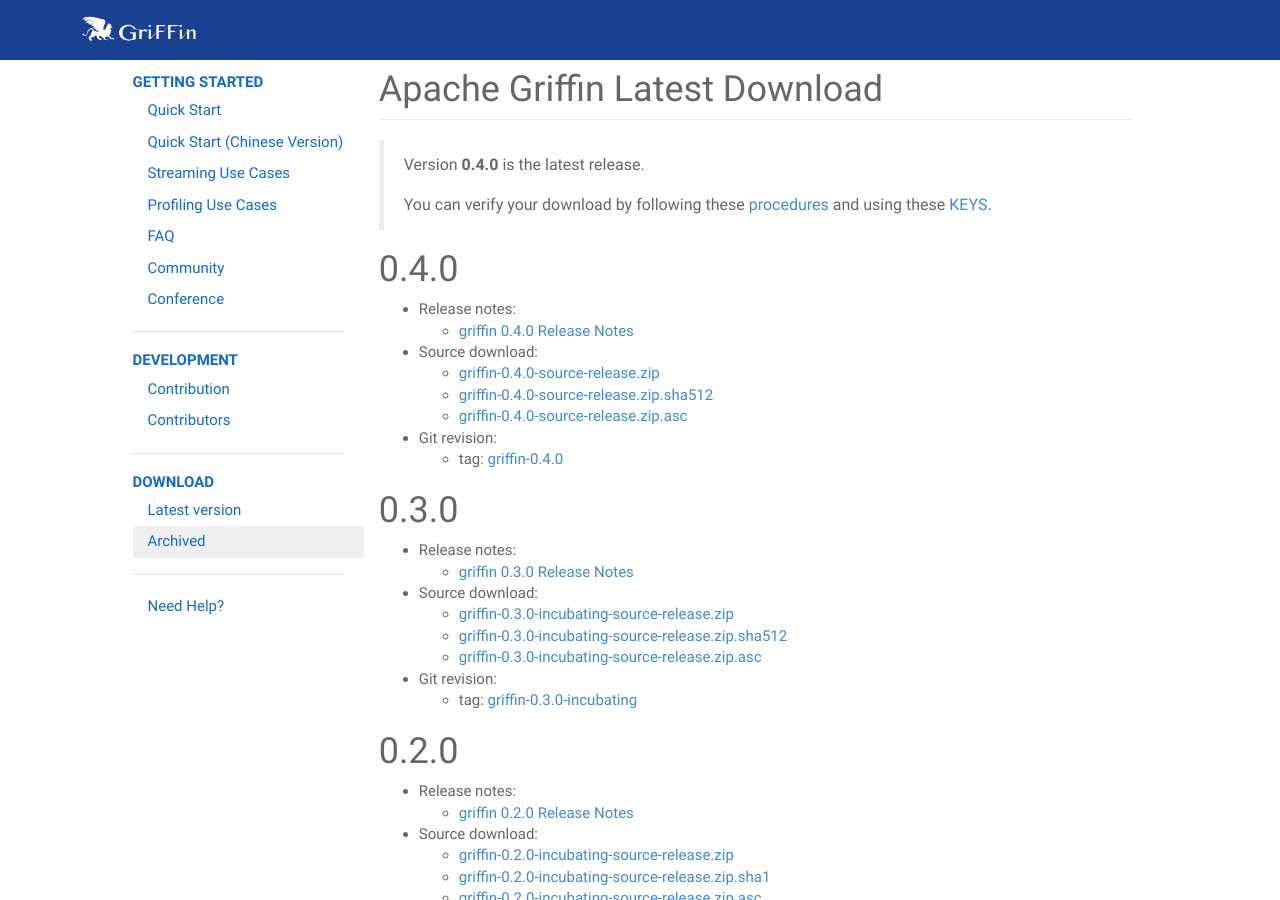
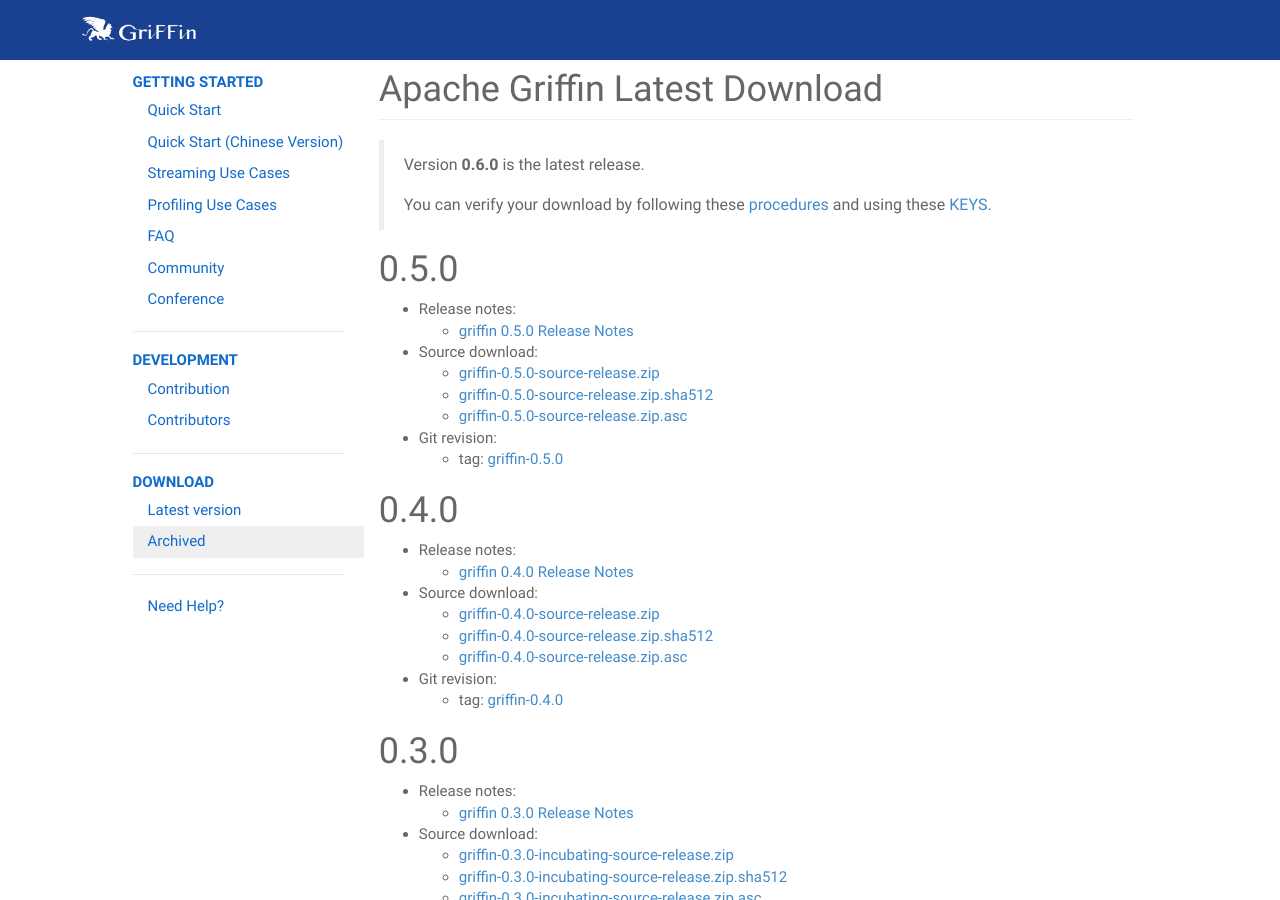
Before and after one commit to apache/griffin-site, a Jekyll site: the page built from download.md, in a window 1280 px wide and 900 px high. Built offline with Jekyll 4.4.1, drawn with Linux system fonts in a browser that asks for light colours; comment, search, counter and statistics services are not loaded.

Commit message:
update site to 0.6.0

```diff
--- a/download.md
+++ b/download.md
@@ -4,9 +4,19 @@
 permalink: /docs/download.html
 ---
 
-> Version **0.4.0** is the latest release.
+> Version **0.6.0** is the latest release.
 >
 > You can verify your download by following these [procedures](https://www.apache.org/info/verification.html) and using these [KEYS](https://archive.apache.org/dist/griffin/KEYS).
+
+# 0.5.0
+* Release notes:
+    * [griffin 0.5.0 Release Notes](https://archive.apache.org/dist/griffin/0.5.0/CHANGES.txt)
+* Source download:
+    * [griffin-0.5.0-source-release.zip](https://archive.apache.org/dist/griffin/0.5.0/griffin-0.5.0-source-release.zip)
+    * [griffin-0.5.0-source-release.zip.sha512](https://archive.apache.org/dist/griffin/0.5.0/griffin-0.5.0-source-release.zip.sha512)
+    * [griffin-0.5.0-source-release.zip.asc](https://archive.apache.org/dist/griffin/0.5.0/griffin-0.5.0-source-release.zip.asc)
+* Git revision:
+    * tag: [griffin-0.5.0](https://gitbox.apache.org/repos/asf?p=griffin.git;a=tag;h=refs/tags/griffin-0.5.0)
 
 # 0.4.0
 * Release notes:
```
Also changed, not shown: community.md (+1 -1 lines), latest.md (+7 -7 lines).
